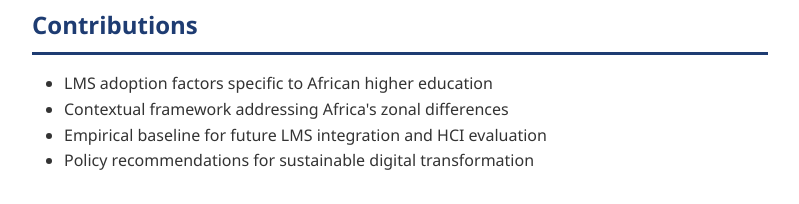
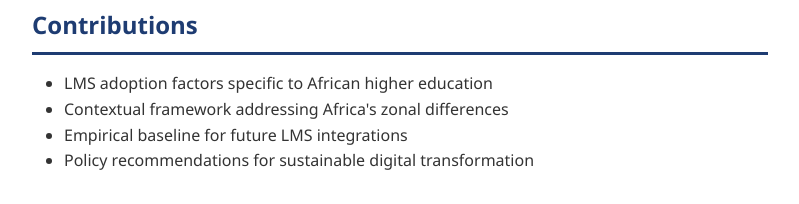
Before and after one commit to Folasade/LMS-Africa, a plain HTML site: page index.html in a window 1280 px wide. Shown: the part 920-1124 px from the top of the page, without its empty margins (240-1039 px from the left). Drawn offline with Linux system fonts and the light colour scheme.

Commit message:
Update index.html

```diff
--- a/index.html
+++ b/index.html
@@ -38,7 +38,7 @@
         <ul style="margin:1rem 0; padding-left:2rem;">
             <li>LMS adoption factors specific to African higher education</li>
             <li>Contextual framework addressing Africa's zonal differences</li>
-            <li>Empirical baseline for future LMS integration and HCI evaluation</li>
+            <li>Empirical baseline for future LMS integrations</li>
             <li>Policy recommendations for sustainable digital transformation</li>
         </ul>
     </section>
```
